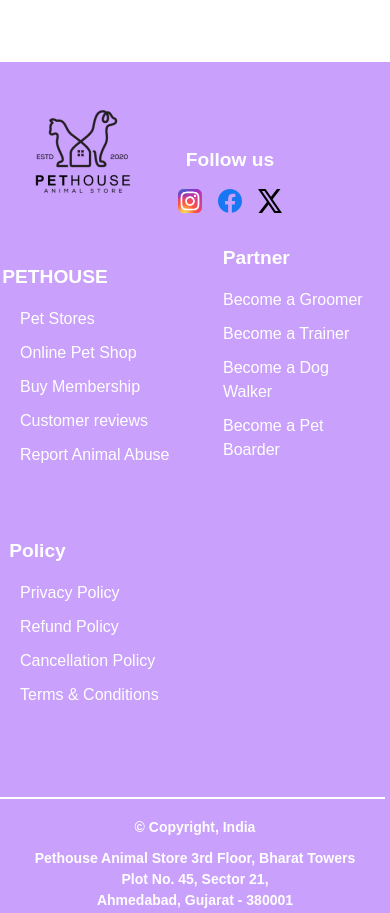
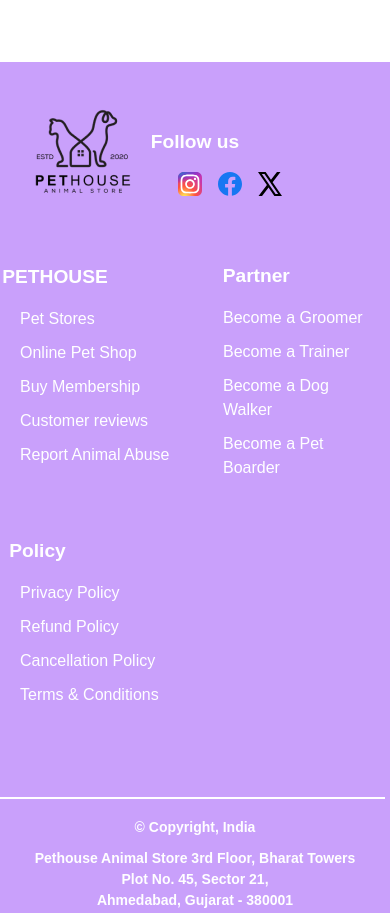
Before and after one commit to Priyanshu7749/Pethouse, a React (Create React App) app: page /aboutus in a window 390 px wide. Shown: the part 4160-5073 px from the top of the page. Built offline with nearby package versions, Linux system fonts and the light colour scheme.

Commit message:
Update Footer.css

```diff
--- a/src/components/Footer.css
+++ b/src/components/Footer.css
@@ -110,8 +110,8 @@
       grid-template-columns: 1fr;
     }
     .follow-us{
-        margin-left: 10%;
-        margin-top: -25%;
+        margin-left: 0%;
+        margin-top: -30%;
         width: 100%;
     }
     .social-icons-faq{
@@ -122,7 +122,7 @@
     }
     .partner{
         margin-left: 35%;
-        margin-top: -75%;
+        margin-top: -70%;
     }
     .partner-ul{
       margin-left: 58%;
```
